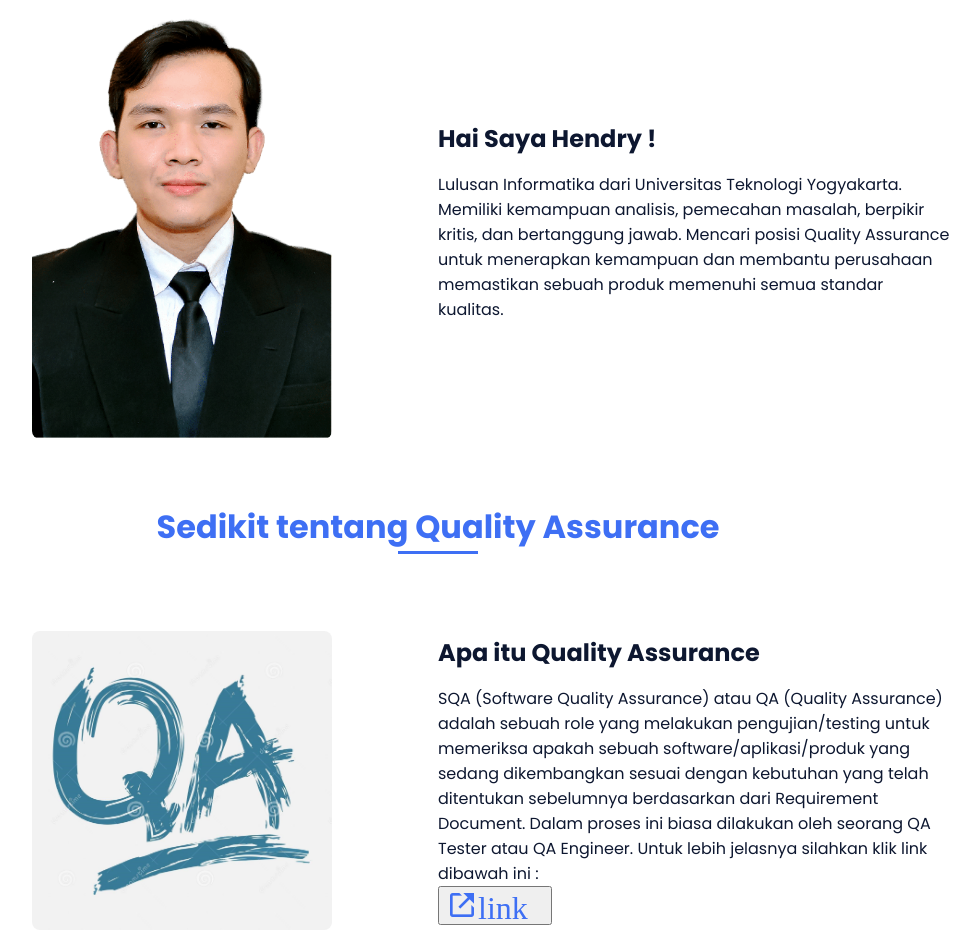
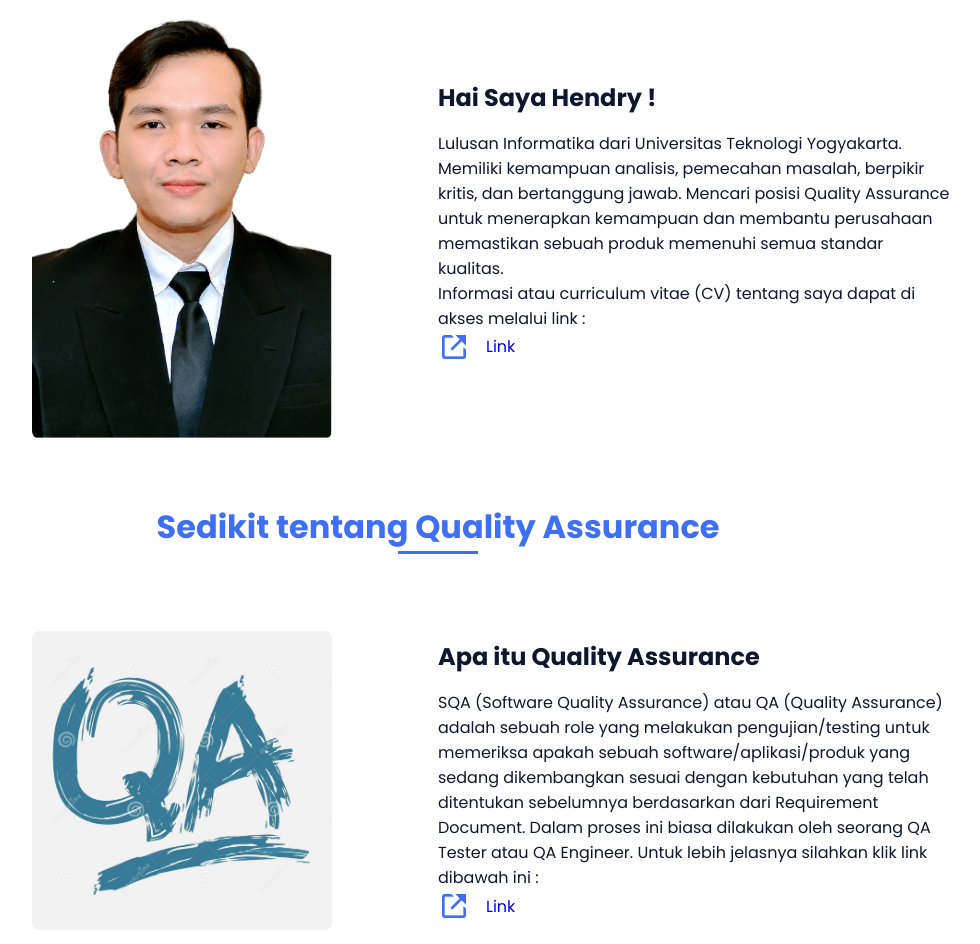
Before and after one commit to Hendry6666/Portofoliohendry, a plain HTML site: page index.html in a window 1280 px wide. Shown: the part 896-1840 px from the top of the page, without its empty margins (202-1182 px from the left). Drawn offline with nearby package versions, Linux system fonts and the light colour scheme.

Commit message:
Update index.html

```diff
--- a/index.html
+++ b/index.html
@@ -78,7 +78,11 @@
                         <p class="about__text">Lulusan Informatika dari Universitas Teknologi Yogyakarta. Memiliki kemampuan analisis, pemecahan masalah,
                             berpikir kritis, dan bertanggung jawab. Mencari posisi Quality Assurance untuk menerapkan kemampuan dan
                             membantu perusahaan memastikan sebuah produk memenuhi semua standar kualitas.</p>
-
+                        <p>Informasi atau curriculum vitae (CV) tentang saya dapat di akses melalui link : </p>
+                        <div class="skills__names">
+                            <i class='bx bx-link-external skills__icon' ></i>
+                            <a href="https://drive.google.com/drive/folders/1PqVCuIY-GRiQupT--vEbWvtl6Seb-tSe?usp=sharing" class="skills__name">Link</a>
+                         </div>
                     </div>
                 </div>
             </section>
@@ -98,9 +102,13 @@
                              memeriksa apakah sebuah  software/aplikasi/produk yang sedang dikembangkan sesuai dengan kebutuhan  yang telah ditentukan sebelumnya
                              berdasarkan dari Requirement Document.  Dalam proses ini biasa dilakukan oleh seorang QA Tester atau QA Engineer. Untuk lebih jelasnya silahkan klik link
                              dibawah ini :</p>
-                        <button>
+                        <div class="skills__names">
+                            <i class='bx bx-link-external skills__icon' ></i>
+                            <a href="https://docs.google.com/presentation/d/1jhaE5xis_wWgiytFbjqS4amNTAfwd27tK9jd2fXXndo/edit?usp=sharing" class="skills__name">Link</a>
+                         </div>
+<!--                         <button>
                             <a href="https://docs.google.com/presentation/d/1jhaE5xis_wWgiytFbjqS4amNTAfwd27tK9jd2fXXndo/edit?usp=sharing" class="bx bx-link-external skills__icon">link</a>
-                        </button>
+                        </button>   -->
                     </div>
 
                 </div>
```
